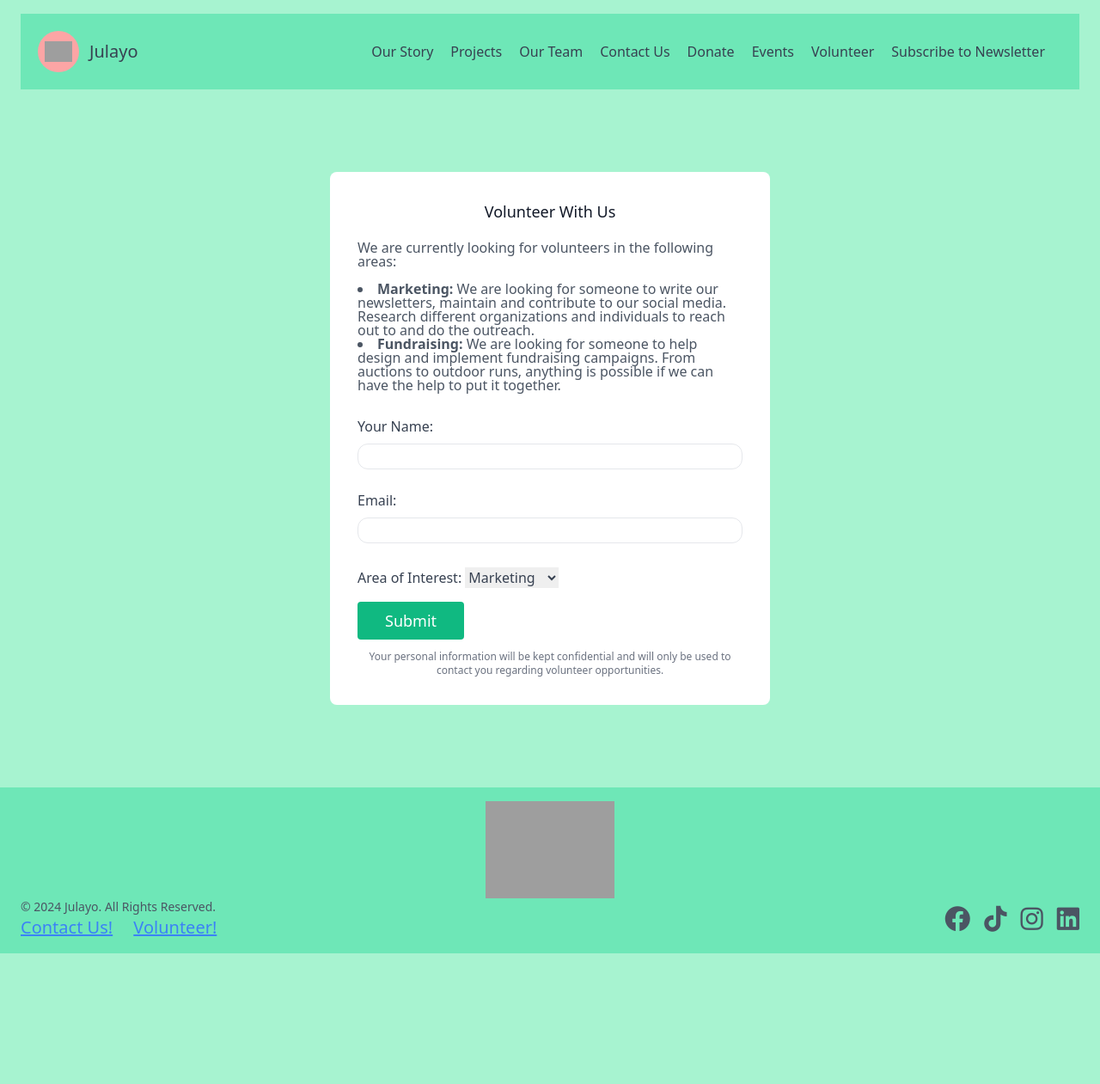
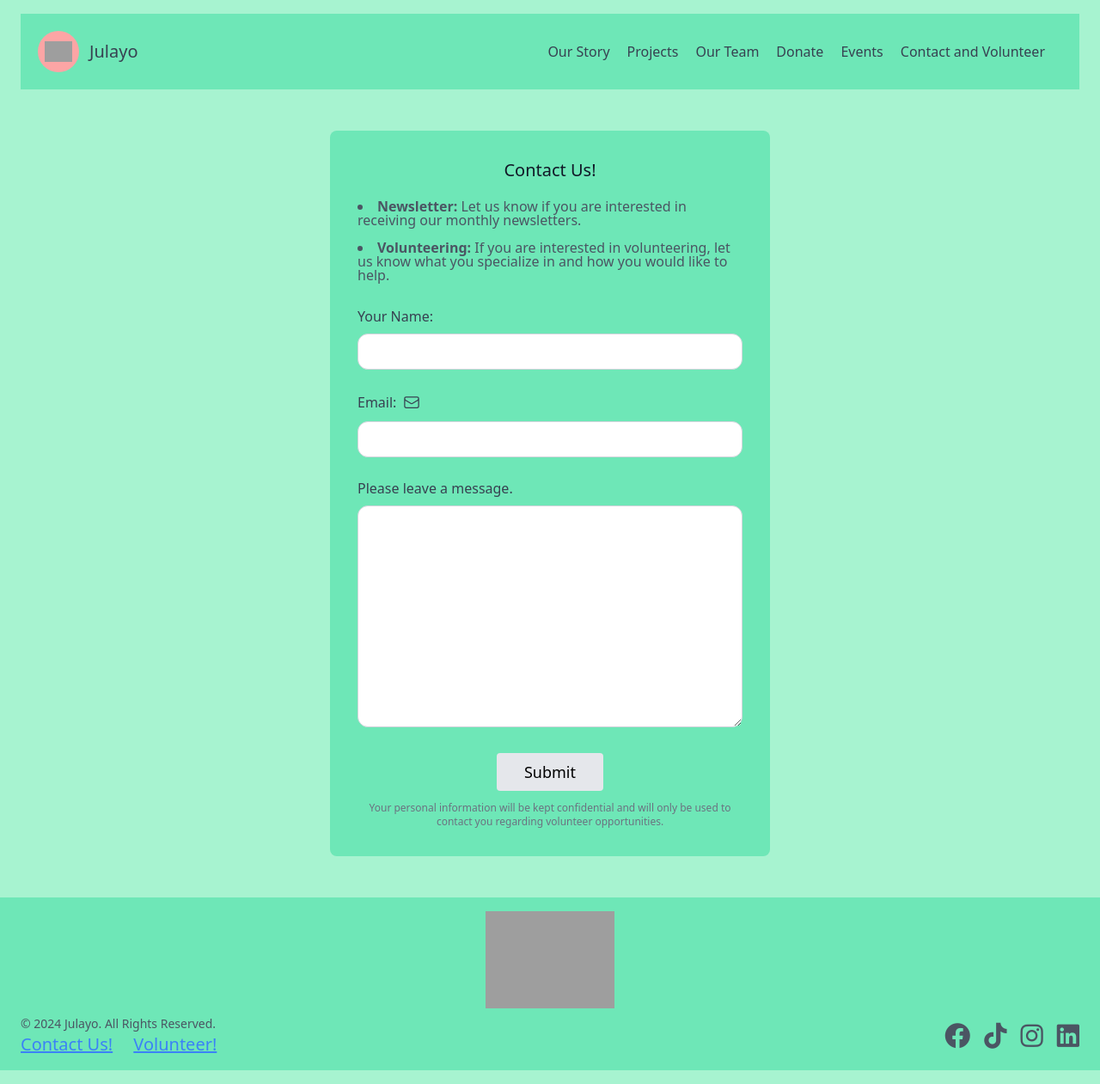
Before and after one commit to stonetharris/julayo, a Django app: page /volunteer/ in a window 1280 px wide. Shown: the whole page at 86% size. Before the commit the page ends 1109 px from the top, so only its background shows below. Run offline with Django 4.2, Linux system fonts and the light colour scheme; grey boxes are pictures that could not be loaded.

Commit message:
Bunch of style changes

```diff
--- a/main/forms.py
+++ b/main/forms.py
@@ -23,12 +23,30 @@ class ContactUsForm(forms.ModelForm):
         fields = ['name', 'email', 'description']
 
 class VolunteerForm(forms.Form):
-    name = forms.CharField(label='Your Name', max_length=100, widget=forms.TextInput(attrs={'class': 'sm:text-xl my-3 rounded-xl text-black text-xs transition ease-in-out w-full border'}))
-    email = forms.EmailField(label='Email', widget=forms.TextInput(attrs={'class': 'sm:text-xl my-3 rounded-xl text-black text-xs transition ease-in-out w-full border'}))
-    interest = forms.ChoiceField(
-        choices=[('marketing', 'Marketing'), ('fundraising', 'Fundraising'), ('other', 'Other')],
-        label='Area of Interest'
+    name = forms.CharField(
+        label='Your Name',
+        max_length=100,
+        widget=forms.TextInput(attrs={
+            'class': 'text-base my-3 rounded-xl text-black px-4 py-2 transition ease-in-out w-full border border-gray-300'
+        })
     )
+    email = forms.EmailField(
+        label='Email',
+        widget=forms.TextInput(attrs={
+            'class': 'text-base my-3 rounded-xl text-black px-4 py-2 transition ease-in-out w-full border border-gray-300'
+        })
+    )
+    description = forms.CharField(
+        label="Please leave a message.",
+        required=False,
+        widget=forms.Textarea(attrs={
+            'class': 'text-base my-3 rounded-xl text-black px-4 py-2 transition ease-in-out w-full border border-gray-300'
+        })
+    )
+    # interest = forms.ChoiceField(
+    #     choices=[('marketing', 'Marketing'), ('fundraising', 'Fundraising'), ('other', 'Other')],
+    #     label='Area of Interest'
+    # )
 
 class NewsletterForm(forms.Form):
     name = forms.CharField(
--- a/main/templates/base.html
+++ b/main/templates/base.html
@@ -32,7 +32,7 @@
     <div class="logo flex justify-center">
         <img src="https://i.imgur.com/UGYfoLe.png" alt="Logo" style="width: 150px; height: auto;">
       </div>
-    <div class="container mx-auto px-6">
+    <div class="container mx-auto px-6 mt-2">
         <div class="flex justify-between items-center">
             <div class="text-center md:text-left text-gray-600">
                 <p class="text-sm sm:text-md">© 2024 Julayo. All Rights Reserved.</p>
--- a/main/templates/contact_us.html
+++ b/main/templates/contact_us.html
@@ -4,9 +4,9 @@
 
   <div class="py-8 px-4 mx-auto px-5 lg:px-96 lg:py-16 bg-green-100 text-gray-900">
 
-    <a href="{% url 'index' %}" class="flex-grow text-gray-900 border-b-0 border-black py-2 text-m px-1 ">
+    <!-- <a href="{% url 'index' %}" class="flex-grow text-gray-900 border-b-0 border-black py-2 text-m px-1 ">
         Back to Home Page
-    </a>
+    </a> -->
     <h2 class="mb-4 text-4xl text-center mt-2 font-bold text-gray-900">Contact Us!</h2>
 
     <form class="text-white" method="POST">
--- a/main/templates/navbar.html
+++ b/main/templates/navbar.html
@@ -8,16 +8,24 @@
       </a>
       <nav class="md:ml-auto flex flex-wrap items-center text-base justify-center">
           <a href="{% url 'our_story'%}" class="mr-5 hover:text-blue-500">Our Story</a>
+
+          <!-- <div class="flex items-center">
+            <a href="{% url 'our_story'%}" class="hover:text-blue-500">Our Story</a>
+            <svg xmlns="http://www.w3.org/2000/svg" fill="none" viewBox="0 0 24 24" stroke-width="1.5" stroke="currentColor" class="w-5 h-5 ml-1 mr-5 inline-flex">
+              <path stroke-linecap="round" stroke-linejoin="round" d="M21.75 6.75v10.5a2.25 2.25 0 0 1-2.25 2.25h-15a2.25 2.25 0 0 1-2.25-2.25V6.75m19.5 0A2.25 2.25 0 0 0 19.5 4.5h-15a2.25 2.25 0 0 0-2.25 2.25m19.5 0v.243a2.25 2.25 0 0 1-1.07 1.916l-7.5 4.615a2.25 2.25 0 0 1-2.36 0L3.32 8.91a2.25 2.25 0 0 1-1.07-1.916V6.75" />
+            </svg>
+          </div> -->
+
           <a href="{% url 'current_projects'%}" class="mr-5 hover:text-blue-500">Projects</a>
           <a href="{% url 'our_team'%}" class="mr-5 hover:text-blue-500">Our Team</a>
-          <a href="{% url 'contact_us'%}" class="mr-5 hover:text-blue-500">Contact Us</a>
           <!-- <a href="{% url 'donate'%}" class="mr-5 hover:text-blue-500">Donate</a> -->
-          <a href="https://paybee.io/quickpay.html?handle=julayo#donationConfirm" class="mr-5 hover:text-blue-500">Donate</a>
+          <a href="https://paybee.io/quickpay.html?handle=julayo#donationConfirm" target="_blank" class="mr-5 hover:text-blue-500">Donate</a>
           <a href="{% url 'gala_event'%}" class="mr-5 hover:text-blue-500">Events</a>
           <!-- <a href="{% url 'upcoming_events'%}" class="mr-5 hover:text-blue-500">Upcoming Events</a> -->
           <!-- <a href="{% url 'flyer'%}" class="mr-5 hover:text-blue-500">Gala Flyer</a> -->
-          <a href="{% url 'volunteer'%}" class="mr-5 hover:text-blue-500">Volunteer</a>
-          <a href="{% url 'subscribe'%}" class="mr-5 hover:text-blue-500">Subscribe to Newsletter</a>
+          <!-- <a href="{% url 'contact_us'%}" class="mr-5 hover:text-blue-500">Contact Us</a> -->
+          <a href="{% url 'volunteer'%}" class="mr-5 hover:text-blue-500">Contact and Volunteer</a>
+          <!-- <a href="{% url 'subscribe'%}" class="mr-5 hover:text-blue-500">Subscribe to Newsletter</a> -->
       </nav>
       {% if request.user.is_authenticated %}
         Logged in as: {{ request.user.username }}
--- a/main/templates/our_team.html
+++ b/main/templates/our_team.html
@@ -26,7 +26,7 @@
         <div class="grid gap-8 mb-6 lg:mb-16 md:grid-cols-2">
             <div class="items-center bg-gray-50 rounded-lg shadow sm:flex dark:bg-gray-800 dark:border-gray-700">
                 <a href="#" class="flex-shrink-0">
-                    <div class="w-48 h-48 overflow-hidden rounded-lg sm:rounded-none sm:rounded-l-lg">
+                    <div class="w-48 h-48 overflow-hidden rounded-lg sm:rounded-none sm:rounded-l-lg bg-green-300">
                         <img class="object-cover w-full h-full" src="https://i.imgur.com/t0Xt3Ya.jpg" alt="Bonnie Avatar">
                     </div>
                 </a>
@@ -133,7 +133,7 @@
                     </h3>
                     <span class="text-gray-500 dark:text-gray-400">Board Member</span>
                     <p class="mt-3 mb-4 font-light text-gray-500 dark:text-gray-400">DNP-HCSL, MBA, NEA-BC, RN, CLNC Dr. Chukwu has over 20 years of experience in healthcare, including Maternal Child Health, Critical Care,
-                        Leadership, Academia, and Quality/Risk. She's the Director of Women and Children’s Services at Emanuel MC and an Associate Prof. in the USF Grad Nursing Program.</p>
+                        Leadership, Academia, and Quality/Risk. Director of Women and Children’s Services at Emanuel MC and an Associate Prof. in the USF Grad Nursing Program.</p>
                     <ul class="flex space-x-4 sm:mt-0">
                         <a href="https://www.linkedin.com/in/funmilayo-victoria-bandele-889356211/" class="hidden text-gray-600"><i class="fab fa-linkedin"></i></a>
                     </ul>
--- a/main/templates/volunteer.html
+++ b/main/templates/volunteer.html
@@ -2,27 +2,40 @@
 
 {% block content %}
 <section class="text-gray-700 body-font bg-green-200">
-  <div class="container px-5 py-24 mx-auto">
+  <div class="container px-5 py-12 mx-auto">
     <div class="flex justify-center">
-      <div class="w-full max-w-lg bg-white rounded-lg p-8 flex flex-col">
-        <h2 class="text-gray-900 text-lg font-medium title-font mb-5 text-center">Volunteer With Us</h2>
-        <p class="mb-4 text-gray-600">We are currently looking for volunteers in the following areas:</p>
+      <div class="w-full max-w-lg bg-green-300 rounded-lg p-8 flex flex-col">
+        <h2 class="text-gray-900 text-xl font-medium title-font mb-5 text-center">Contact Us!</h2>
         <ul class="mb-8 text-gray-600 list-disc list-inside">
-            <li><strong>Marketing:</strong> We are looking for someone to write our newsletters, maintain and contribute to our social media. Research different organizations and individuals to reach out to and do the outreach.</li>
-            <li><strong>Fundraising:</strong> We are looking for someone to help design and implement fundraising campaigns. From auctions to outdoor runs, anything is possible if we can have the help to put it together.</li>
+          <li><strong>Newsletter:</strong> Let us know if you are interested in receiving our monthly newsletters.</li>
+          <br>
+          <li><strong>Volunteering:</strong> If you are interested in volunteering, let us know what you specialize in and how you would like to help.</li>
         </ul>
         <form method="post" class="w-full">
           {% csrf_token %}
           <div class="mb-4">
-            {{ form.name.label_tag }} {{ form.name }}
+            {{ form.name.label_tag }}
+            {{ form.name }}
           </div>
           <div class="mb-4">
-            {{ form.email.label_tag }} {{ form.email }}
+            <div class="flex items-center">
+              {{ form.email.label_tag }}
+              <svg xmlns="http://www.w3.org/2000/svg" fill="none" viewBox="0 0 24 24" stroke-width="1.5" stroke="currentColor" class="w-5 h-5 ml-2 inline-flex">
+                <path stroke-linecap="round" stroke-linejoin="round" d="M21.75 6.75v10.5a2.25 2.25 0 0 1-2.25 2.25h-15a2.25 2.25 0 0 1-2.25-2.25V6.75m19.5 0A2.25 2.25 0 0 0 19.5 4.5h-15a2.25 2.25 0 0 0-2.25 2.25m19.5 0v.243a2.25 2.25 0 0 1-1.07 1.916l-7.5 4.615a2.25 2.25 0 0 1-2.36 0L3.32 8.91a2.25 2.25 0 0 1-1.07-1.916V6.75" />
+              </svg>
+            </div>
+            {{ form.email }}
           </div>
+
+
           <div class="mb-4">
-            {{ form.interest.label_tag }} {{ form.interest }}
+            {{ form.description.label_tag }} {{ form.description }}
           </div>
-          <button type="submit" class="text-white bg-green-500 border-0 py-2 px-8 focus:outline-none hover:bg-green-600 rounded text-lg">Submit</button>
+          <div class="flex justify-center"> <!-- Add this wrapper div -->
+            <button type="submit" class="text-black bg-gray-200 border-0 py-2 px-8 focus:outline-none hover:bg-gray-300 rounded text-lg">
+              Submit
+            </button>
+          </div>
         </form>
         <p class="text-xs text-gray-500 mt-3 text-center">Your personal information will be kept confidential and will only be used to contact you regarding volunteer opportunities.</p>
       </div>
--- a/main/views.py
+++ b/main/views.py
@@ -202,7 +202,7 @@ def volunteer(request):
                 'New Volunteer Submission',
                 f"Name: {form.cleaned_data['name']}\n"
                 f"Email: {form.cleaned_data['email']}\n"
-                f"Interest: {form.cleaned_data['interest']}",
+                f"Description: {form.cleaned_data['description']}",
                 'stonetharris@gmail.com',
                 ['julia.p.polk@kp.org'],
                 fail_silently=False,
```
Also changed, not shown: main/templates/current_projects.html (+13 -13 lines), main/templates/gala_event.html (+8 -5 lines), main/templates/index.html (+12 -11 lines), main/templates/our_story.html (+8 -8 lines).
